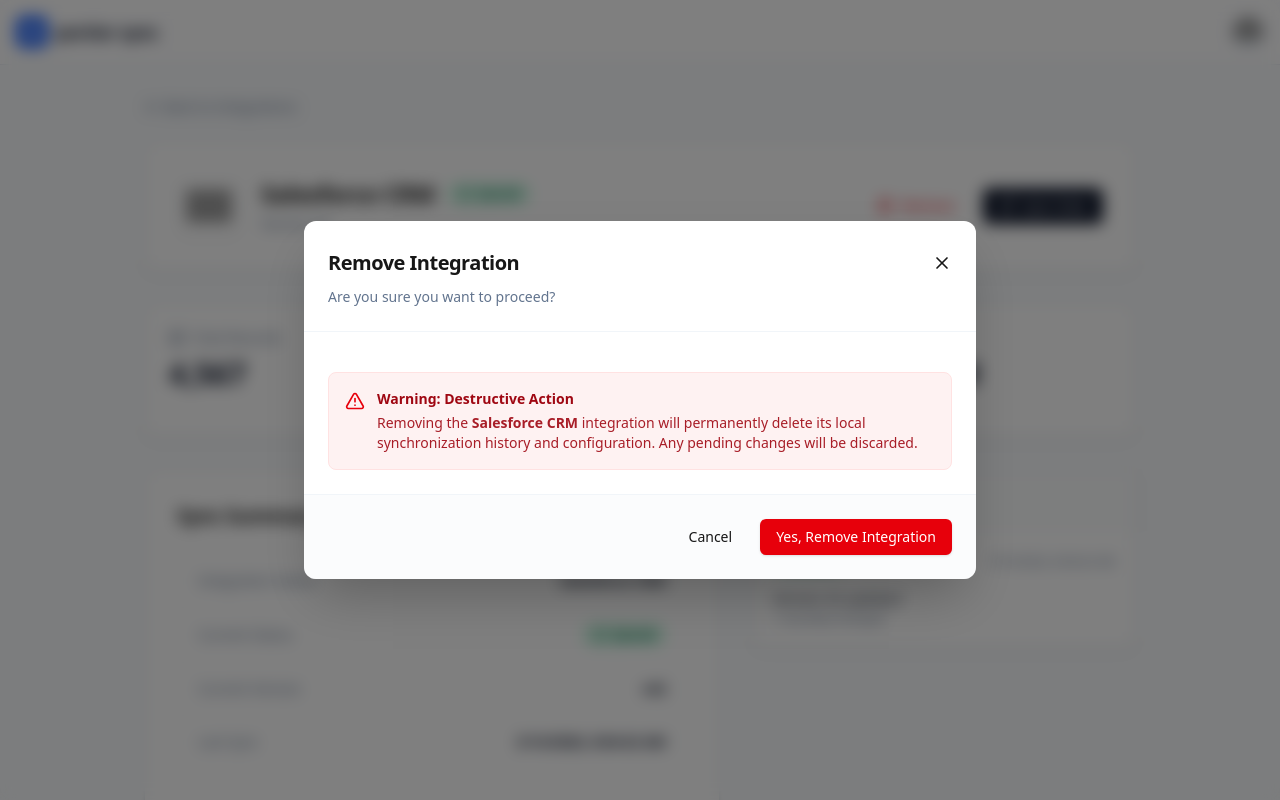
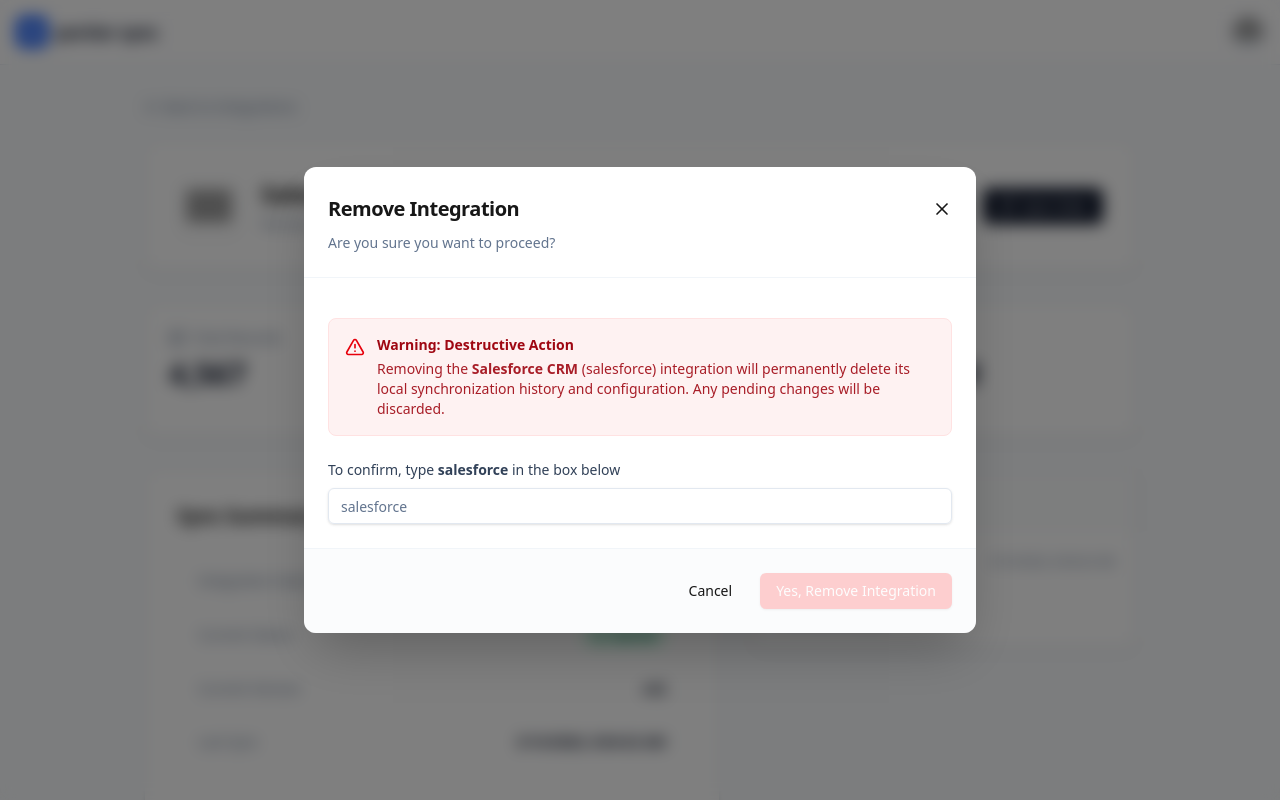
Before and after one commit to irvanseptian0809/Web-App-Integration-Sync-Panel, a Next.js app: page /integrations/int_1 in a window 1280 px wide. Both pictures are taken after a click on the button "Remove". Shown: the top 800 px of the page. Built offline with nearby package versions, Linux system fonts and the light colour scheme; grey boxes are pictures that could not be loaded.

Commit message:
[ENHANCE] remove confirmation need input integration name

```diff
--- a/components/organisms/RemoveConfirmModal/RemoveConfirmModal.tsx
+++ b/components/organisms/RemoveConfirmModal/RemoveConfirmModal.tsx
@@ -4,12 +4,15 @@
 import { useState } from 'react';
 
 import { Button } from '@/components/atoms/Button';
+import { Input } from '@/components/atoms/Input';
 import { ModalWrapper } from '@/components/molecules/ModalWrapper';
+import { cn } from '@/utils/cn';
 import { useSyncStore } from '@/modules/sync/store';
 import { RemoveConfirmModalProps } from "./interfaces";
 
 export function RemoveConfirmModal({ integration, isOpen, onClose, onSuccess }: RemoveConfirmModalProps) {
   const [isDeleting, setIsDeleting] = useState(false);
+  const [confirmText, setConfirmText] = useState('');
   const removeIntegration = useSyncStore((state) => state.removeIntegration);
 
   const handleConfirm = () => {
@@ -19,20 +22,25 @@
     setTimeout(() => {
       removeIntegration(integration.id);
       setIsDeleting(false);
+      setConfirmText('');
       onClose();
       if (onSuccess) onSuccess();
     }, 600);
   };
 
+  const isConfirmDisabled = confirmText !== integration.provider || isDeleting;
+  const isError = confirmText.length > 0 && confirmText !== integration.provider;
+
   const footer = (
     <div className="flex items-center gap-3 w-full justify-end">
-      <Button variant="ghost" onClick={onClose} disabled={isDeleting}>
+      <Button variant="ghost" type="button" onClick={() => { setConfirmText(''); onClose(); }} disabled={isDeleting}>
         Cancel
       </Button>
       <Button
+        type="button"
         onClick={handleConfirm}
-        disabled={isDeleting}
-        className="bg-red-600 hover:bg-red-700 text-white border-red-600 focus:ring-red-500"
+        disabled={isConfirmDisabled}
+        className="bg-red-600 hover:bg-red-700 text-white border-red-600 focus:ring-red-500 disabled:bg-red-300 disabled:border-red-300 disabled:text-white"
       >
         {isDeleting ? (
           <><Loader2 className="w-4 h-4 mr-2 animate-spin" /> Removing...</>
@@ -56,9 +64,28 @@
         <div className="text-sm">
           <p className="font-semibold mb-1">Warning: Destructive Action</p>
           <p className="opacity-90">
-            Removing the <strong>{integration.name}</strong> integration will permanently delete its local synchronization history and configuration. Any pending changes will be discarded.
+            Removing the <strong>{integration.name}</strong> ({integration.provider}) integration will permanently delete its local synchronization history and configuration. Any pending changes will be discarded.
           </p>
         </div>
+      </div>
+
+      <div className="mt-6">
+        <label className="block text-sm font-medium text-slate-700 mb-2">
+          To confirm, type <strong>{integration.provider}</strong> in the box below
+        </label>
+        <Input
+          type="text"
+          value={confirmText}
+          onChange={(e) => setConfirmText(e.target.value)}
+          placeholder={integration.provider}
+          className={cn("w-full transition-colors", isError && "border-red-500 focus-visible:ring-red-500")}
+          disabled={isDeleting}
+        />
+        {isError && (
+          <p className="mt-1.5 text-xs text-red-600 font-medium animate-in fade-in slide-in-from-top-1">
+            Does not match the required provider ID.
+          </p>
+        )}
       </div>
     </ModalWrapper>
   );
```
